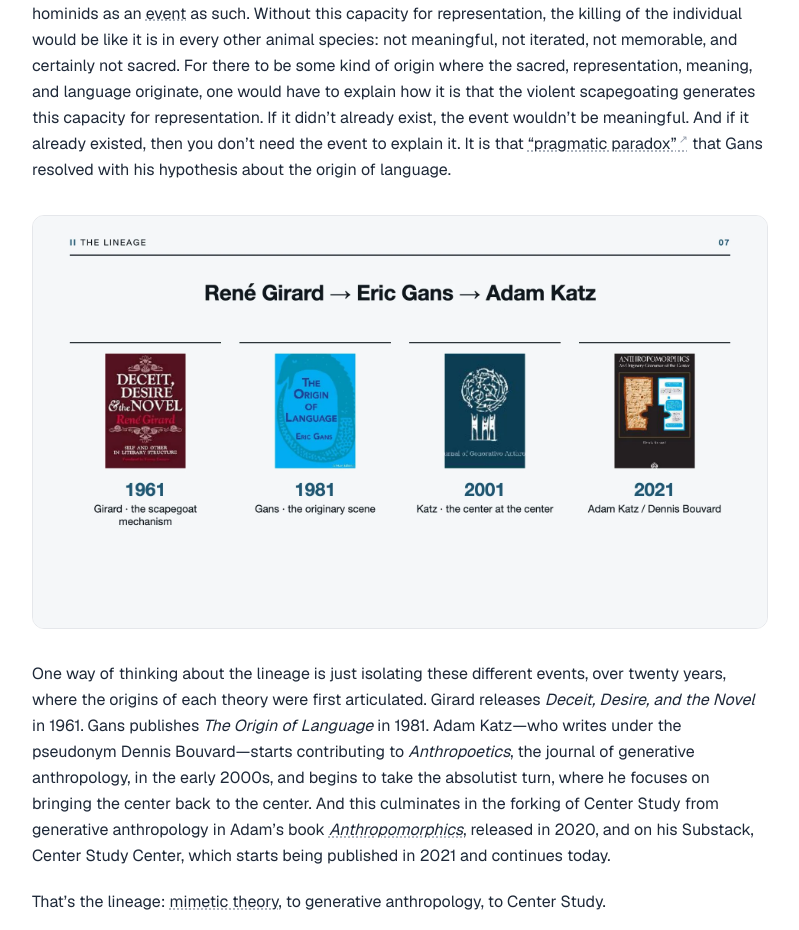
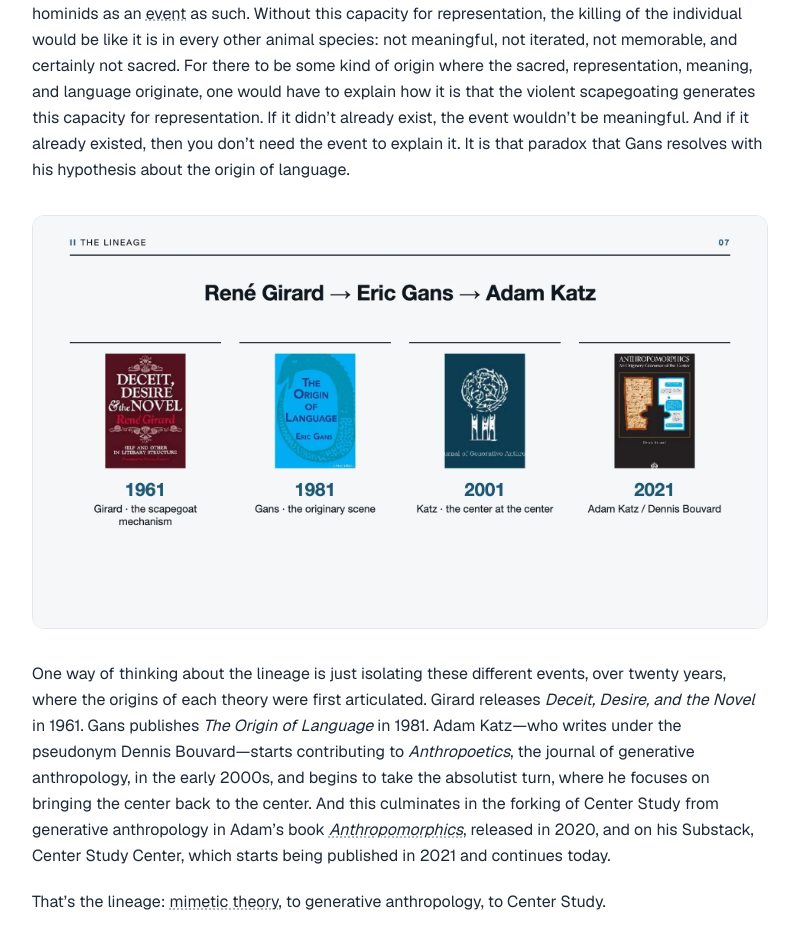
Before and after one commit to zackabaker/center-search-center, a Next.js app: page /intro-center-study-zack-baker in a window 1280 px wide. Shown: the part 3700-4630 px from the top of the page, without its empty margins (240-1039 px from the left). Built offline with nearby package versions, Linux system fonts and the light colour scheme; no server answers.

Commit message:
Talk page: 'that paradox' plain, no pragmatic-paradox link
Co-Authored-By: Claude Fable 5 <noreply@anthropic.com>

```diff
--- a/src/app/intro-center-study-zack-baker/page.tsx
+++ b/src/app/intro-center-study-zack-baker/page.tsx
@@ -259,10 +259,8 @@ export default function IntroPage() {
         that the violent scapegoating generates this capacity for
         representation. If it didn&rsquo;t already exist, the event
         wouldn&rsquo;t be meaningful. And if it already existed, then you
-        don&rsquo;t need the event to explain it. It is that{' '}
-        <Q slug="clr-5" q="pragmatic paradox created by the convergence">&ldquo;pragmatic paradox&rdquo;</Q>
-        {' '}that Gans resolved with his hypothesis about the origin of
-        language.
+        don&rsquo;t need the event to explain it. It is that paradox that Gans
+        resolves with his hypothesis about the origin of language.
       </P>
       <Slide n={7} alt="Timeline: 1961–2021, Girard to Gans to Katz" />
       <P>
```
